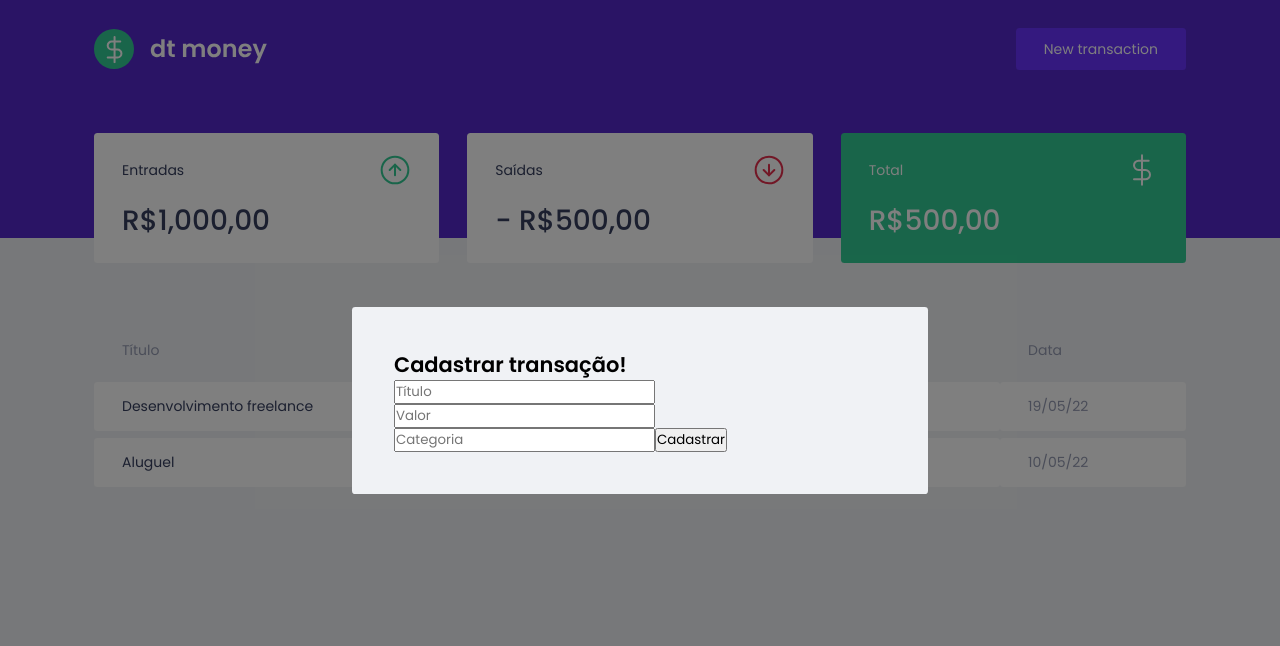
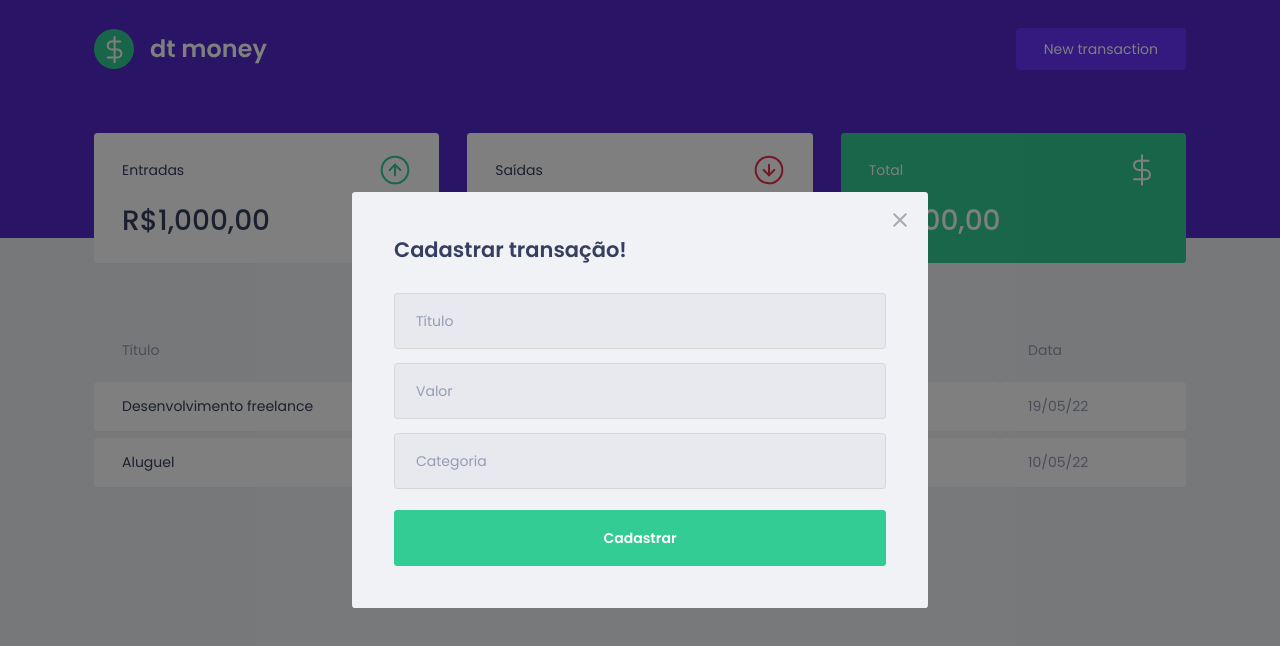
Before and after one commit to dscostat7/platform-money-controller, a React (Create React App) app: page / in a window 1280 px wide. Both pictures are taken after a click on the button "New transaction". Shown: the top 646 px of the page. Built offline with nearby package versions, Linux system fonts and the light colour scheme; no server answers; what miragejs would draw is missing.

Commit message:
continue styled component new transaction

```diff
--- a/src/components/NewTransactionModal/index.tsx
+++ b/src/components/NewTransactionModal/index.tsx
@@ -1,4 +1,5 @@
 import Modal from "react-modal";
+import closeImg from "../../assets/close.svg";
 import { Container } from "./styles";
 
 interface NewTransactionModalProps {
@@ -14,6 +15,10 @@
             overlayClassName="react-modal-overlay"
             className="react-modal-content"
         >
+            <button type="button" onClick={onRequestClose} className="react-modal-close">
+                <img src={closeImg} alt="Close modal" />
+            </button>
+
             <Container>
                 <h2>Cadastrar transação!</h2>
 
--- a/src/components/NewTransactionModal/styles.ts
+++ b/src/components/NewTransactionModal/styles.ts
@@ -1,5 +1,46 @@
 import styled from "styled-components";
 
 export const Container = styled.form`
+    h2 {
+        color: var(--text-title);
+        font-size: 1.5rem;
+        margin-bottom: 2rem;
+    }
 
+    input {
+        width: 100%;
+        padding: 0 1.5rem;
+        height: 4rem;
+        border-radius: 0.25rem;
+        border: 1px solid #d7d7d7;
+        background: #e7e9ee;
+        font-weight: 400;
+        font-size: 1rem;
+
+        &::placeholder {
+            color: var(--text-body);
+        }
+
+        & + input {
+            margin-top: 1rem;
+        }
+    }
+
+    button[type="submit"] {
+        width: 100%;
+        padding: 0 1.5rem;
+        height: 4rem;
+        background: var(--green);
+        color: #fff;
+        border-radius: 0.25rem;
+        border: 0;
+        font-size: 1rem;
+        margin-top: 1.5rem;
+        transition: filter 0.2s;
+        font-weight: 600;
+
+        &:hover {
+            filter: brightness(0.9);
+        }
+    }
 `;
--- a/src/styles/global.ts
+++ b/src/styles/global.ts
@@ -74,4 +74,17 @@
         position: relative;
         border-radius: 0.24rem;
     }
+
+    .react-modal-close {
+        position: absolute;
+        right: 1.5rem;
+        top: 1.5rem;
+        border: 0;
+        background: transparent;
+        transition: filter 0.2s;
+
+        &:hover {
+            filter: brightness(0.8);
+        }
+    }
 `
```
